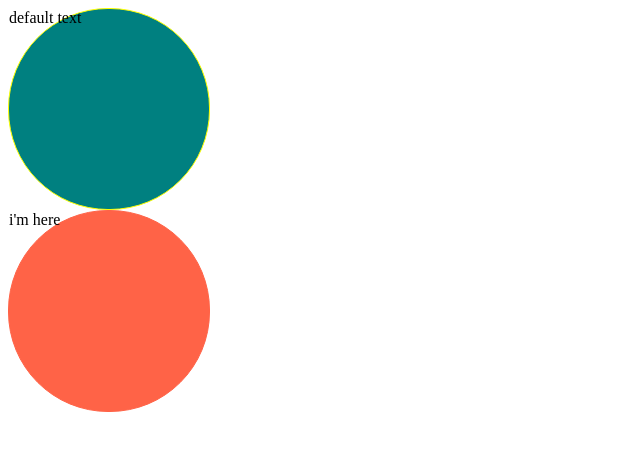
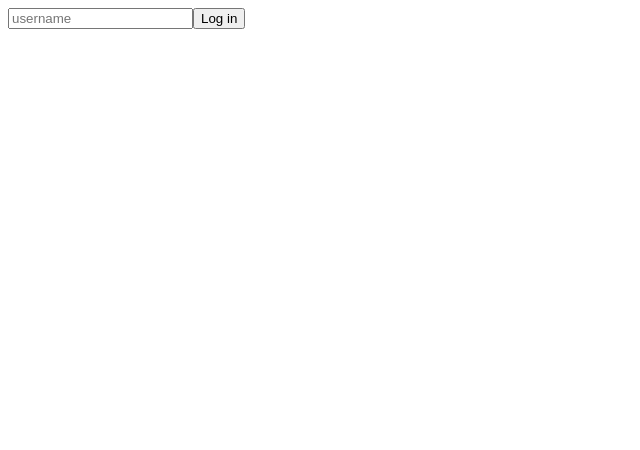
Before and after one commit to bopboy/react-master, a React (Create React App) app: page / in a window 1280 px wide. Shown: the top 450 px of the page, without its empty margins (0-640 px from the left). Built offline with nearby package versions, Linux system fonts and the light colour scheme.

Commit message:
17 form 이벤트 타이핑

```diff
--- a/src/App.tsx
+++ b/src/App.tsx
@@ -1,10 +1,21 @@
-import Circle from './Circle'
+import React, { useState } from 'react'
 
 function App() {
+  const [value, setValue] = useState("")
+  const onChange = (event: React.FormEvent<HTMLInputElement>) => {
+    const { currentTarget: { value } } = event
+    setValue(value)
+  }
+  const onSubmit = (event: React.FormEvent<HTMLFormElement>) => {
+    event.preventDefault()
+    console.log("hello", value)
+  }
   return (
     <div>
-      <Circle borderColor="yellow" bgColor="teal" />
-      <Circle text="i'm here" bgColor="tomato" />
+      <form onSubmit={onSubmit}>
+        <input value={value} onChange={onChange} type="text" placeholder="username" />
+        <button>Log in</button>
+      </form>
     </div>
   )
 }
--- a/src/Circle.tsx
+++ /dev/null
@@ -1,23 +0,0 @@
-import styled from 'styled-components'
-
-interface CircleProps {
-    bgColor: string
-    borderColor?: string
-    text?: string
-}
-interface ContainerProps {
-    bgColor: string
-    borderColor: string
-}
-const Container = styled.div<ContainerProps>`
-    width: 200px;
-    height: 200px;
-    background-color: ${props => props.bgColor};
-    border-radius: 100px;
-    border: 1px solid ${props => props.borderColor};
-`
-function Circle({ bgColor, borderColor, text = "default text" }: CircleProps) {
-    return <Container bgColor={bgColor} borderColor={borderColor ?? bgColor} >{text}</Container>
-}
-
-export default Circle
```
